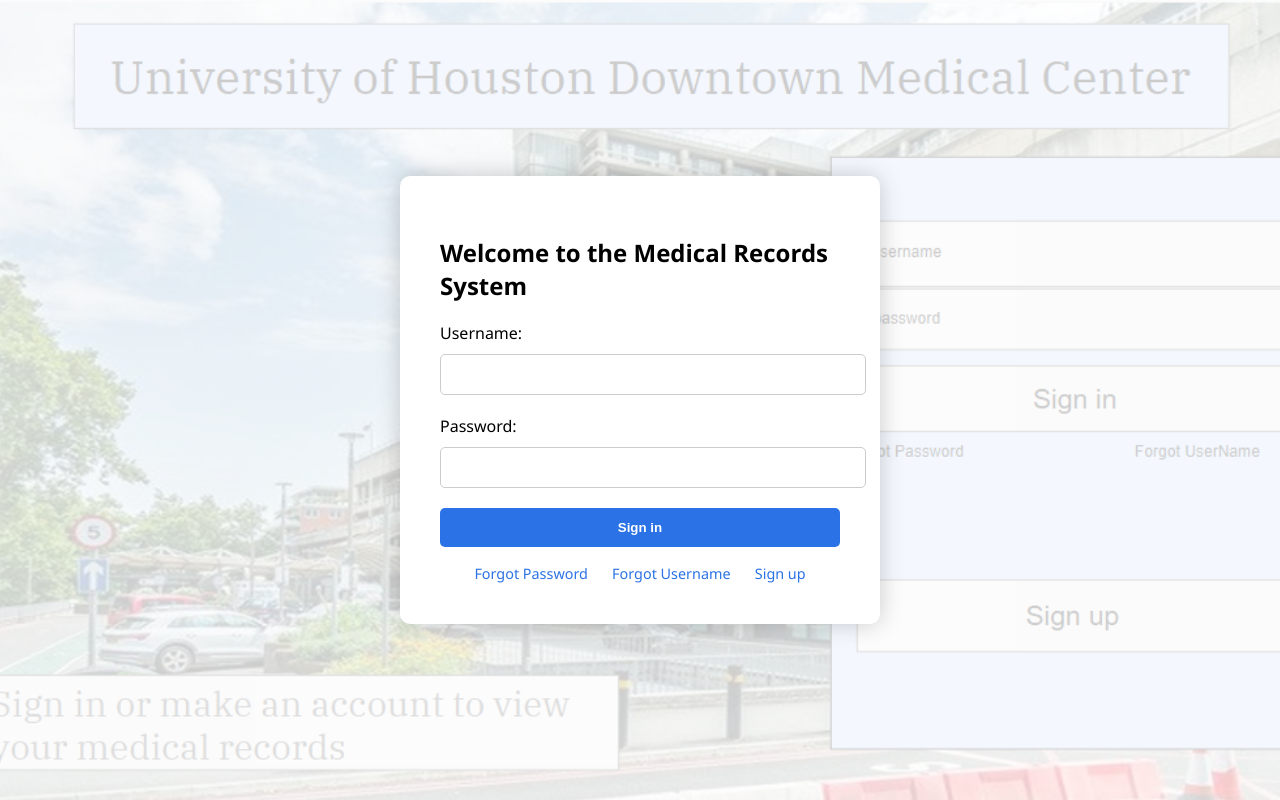
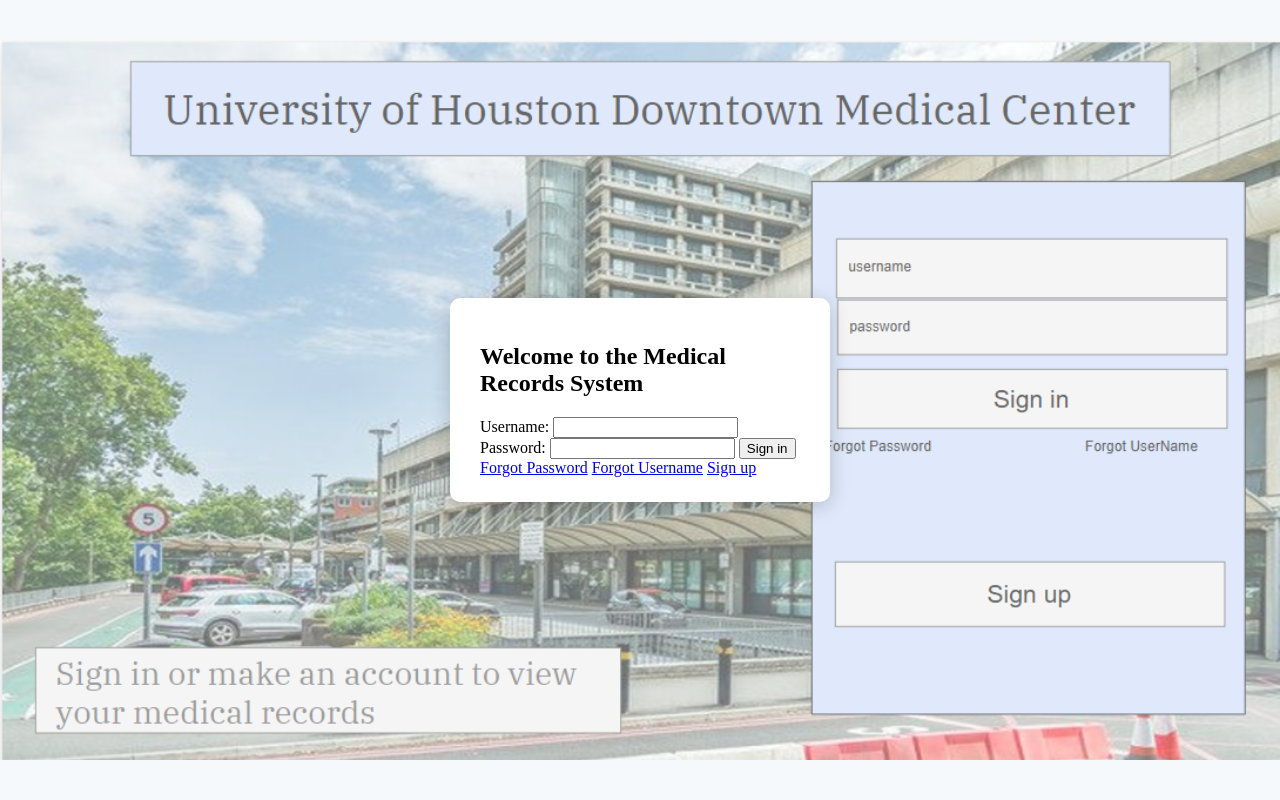
Before and after one commit to Confetti-pop/Software-engineering-project, a Flask app: page / in a window 1280 px wide. Run offline with Flask 3, Linux system fonts and the light colour scheme.

Commit message:
Update style.css

```diff
--- a/Medical_web/static/style.css
+++ b/Medical_web/static/style.css
@@ -1,69 +1,29 @@
-/* Full-page background */
+/* Make background image fill the screen but stay proportional */
 body {
     margin: 0;
     padding: 0;
-    font-family: 'Segoe UI', sans-serif;
-    background: url('../static/image4.png') no-repeat center center fixed;
-    background-size: cover;
-    height: 100vh;
+    background-image: url("image4.png");
+    background-size: contain;  /* Use contain instead of cover for better fit */
+    background-repeat: no-repeat;
+    background-position: center;
+    background-color: #f0f4f8; /* fallback color */
 }
 
-/* Semi-transparent overlay for form */
+/* Optional: remove or tone down overlay if it's too white */
 .overlay {
-    background-color: rgba(255, 255, 255, 0.8);
-    height: 100%;
     display: flex;
+    align-items: center;
     justify-content: center;
-    align-items: center;
+    min-height: 100vh;
+    background-color: rgba(255, 255, 255, 0.4); /* Reduce the white overlay */
 }
 
-/* Login form styling */
+/* Make the login box a bit smaller and sharper */
 .login-box {
-    background-color: #ffffff;
-    padding: 40px;
+    background-color: white;
+    padding: 25px 30px;
     border-radius: 10px;
-    box-shadow: 0 0 25px rgba(0, 0, 0, 0.2);
-    max-width: 400px;
-    width: 100%;
+    box-shadow: 0 4px 20px rgba(0, 0, 0, 0.2);
+    width: 320px;
+    max-width: 90%;
 }
-
-/* Input and button */
-.login-box input {
-    width: 100%;
-    padding: 12px;
-    margin: 10px 0 20px;
-    border-radius: 5px;
-    border: 1px solid #ccc;
-}
-
-.login-box button {
-    width: 100%;
-    padding: 12px;
-    background-color: #2a72e5;
-    color: #fff;
-    font-weight: bold;
-    border: none;
-    border-radius: 5px;
-    cursor: pointer;
-}
-
-.login-box button:hover {
-    background-color: #1c57b5;
-}
-
-/* Link styling */
-.login-links {
-    text-align: center;
-    margin-top: 15px;
-}
-
-.login-links a {
-    margin: 0 10px;
-    font-size: 0.9em;
-    color: #2a72e5;
-    text-decoration: none;
-}
-
-.login-links a:hover {
-    text-decoration: underline;
-}
```
